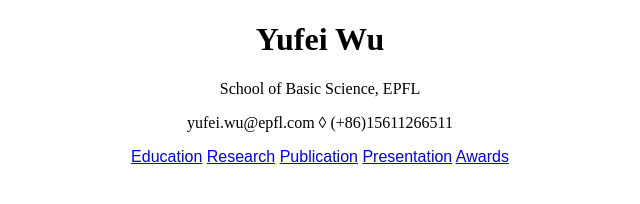
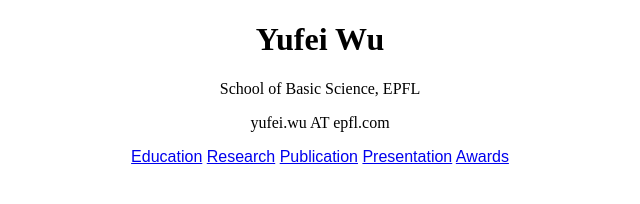
Before and after one commit to yufei-wu-2021/yufei-wu-2021.github.io, a plain HTML site: page index.html in a window 1280 px wide. Shown: the top 204 px of the page, without its empty margins (320-960 px from the left). Drawn offline with Linux system fonts and the light colour scheme.

Commit message:
Update index.html

```diff
--- a/index.html
+++ b/index.html
@@ -1,6 +1,6 @@
 <!DOCTYPE HTML>
-<!-- Created by Yufe iWu
-	Last edited on 13/06/2021
+<!-- Created by Yufei Wu
+	Last edited on 21/06/2021
 -->
 
 <html lang="zh-cn">
@@ -27,7 +27,7 @@
 	<div>
 	<h1 style="text-align:center">Yufei Wu</h1>
 	<p style="font-family:calbri;text-align:center">School of Basic Science, EPFL</p>
-	<p style="font-family:calbri;text-align:center">yufei.wu@epfl.com ◊ (+86)15611266511</p>
+	<p style="font-family:calbri;text-align:center">yufei.wu AT epfl.com
 
 	<!-- 标题行 -->
 	<p style="font-family:arial;text-align:center">
```
